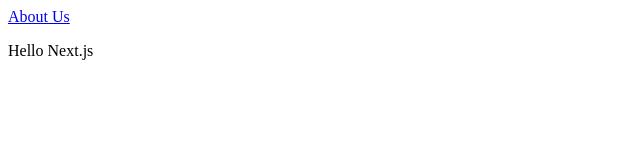
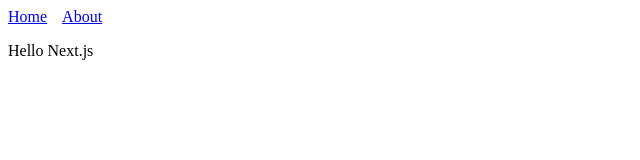
Before and after one commit to juicecultus/hello-next, a Next.js app: page / in a window 1280 px wide. Shown: the top 160 px of the page, without its empty margins (0-640 px from the left). Built offline with nearby package versions, Linux system fonts and the light colour scheme.

Commit message:
use Shared Components

```diff
--- /dev/null
+++ b/components/Header.js
@@ -0,0 +1,18 @@
+import Link from 'next/link';
+
+const linkStyle = {
+  marginRight: 15
+};
+
+const Header = () => (
+  <div>
+    <Link href='/'>
+      <a style={linkStyle}>Home</a>
+    </Link>
+    <Link href='/about'>
+      <a style={linkStyle}>About</a>
+    </Link>
+  </div>
+);
+
+export default Header;
--- a/pages/about.js
+++ b/pages/about.js
@@ -1,6 +1,9 @@
+import Header from '../components/Header';
+
 export default function About() {
   return (
     <div>
+      <Header />
       <p>This is the about page...</p>
     </div>
   );
--- a/pages/index.js
+++ b/pages/index.js
@@ -1,11 +1,9 @@
-import Link from 'next/link';
+import Header from '../components/Header';
 
 export default function Index() {
   return (
     <div>
-      <Link href='/about'>
-        <a title='About Page'>About Us</a>
-      </Link>
+      <Header />
       <p>Hello Next.js</p>
     </div>
   );
```
